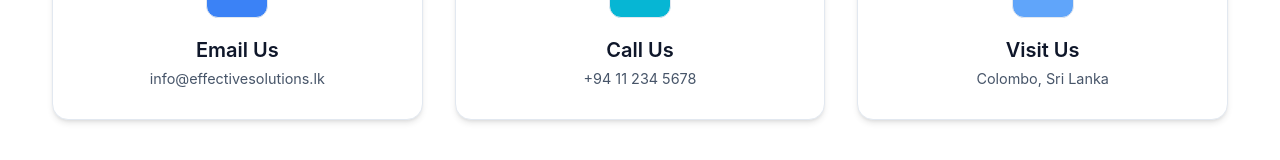
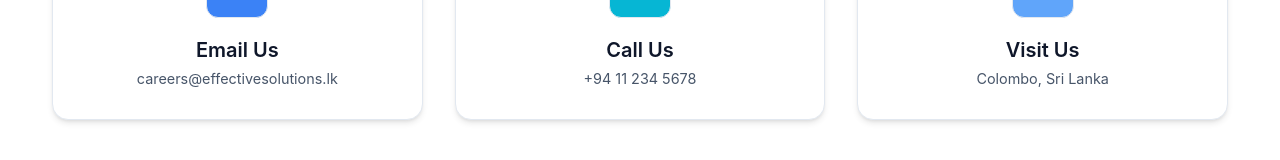
Before and after one commit to jpasan123/effectivesolution, a React (Vite) app: page /about in a window 1280 px wide. Shown: the part 8487-8647 px from the top of the page. Built offline with nearby package versions, Linux system fonts and the light colour scheme.

Commit message:
update to commit new

```diff
--- a/src/Pages/About/AboutUs.jsx
+++ b/src/Pages/About/AboutUs.jsx
@@ -712,7 +712,7 @@ const handleCategoryClick = (category) => {
                 <Mail size={24} />
               </div>
               <h3>Email Us</h3>
-              <p>info@effectivesolutions.lk</p>
+              <p>careers@effectivesolutions.lk</p>
             </div>
 
             <div className="contact-card">
--- a/src/pages/about/AboutUs.jsx
+++ b/src/pages/about/AboutUs.jsx
@@ -712,7 +712,7 @@ const handleCategoryClick = (category) => {
                 <Mail size={24} />
               </div>
               <h3>Email Us</h3>
-              <p>info@effectivesolutions.lk</p>
+              <p>careers@effectivesolutions.lk</p>
             </div>
 
             <div className="contact-card">
```
